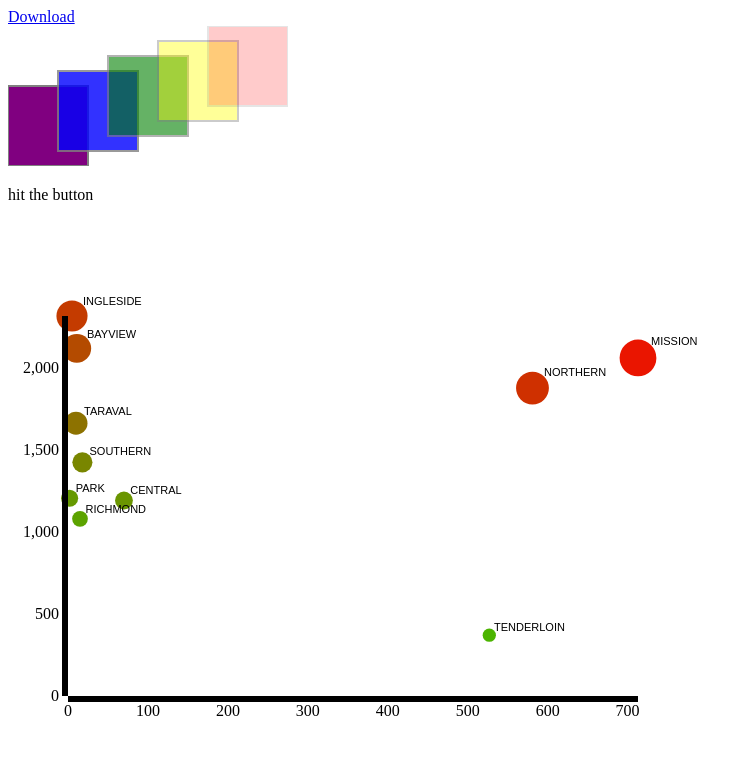
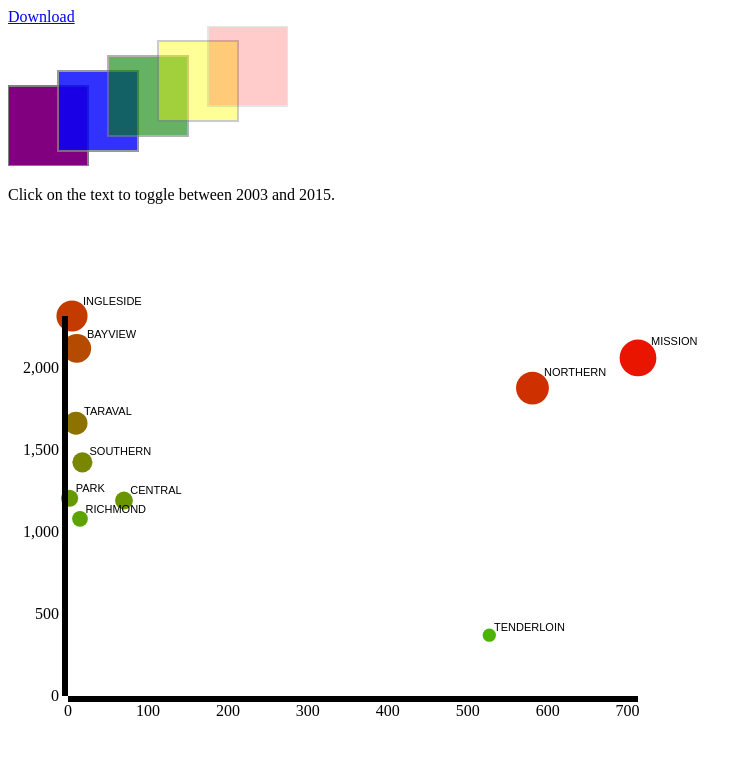
Before and after one commit to kanyikd/kanyikd.github.io, a plain HTML site: page index.html in a window 1280 px wide. Shown: the whole page, without its empty margins (0-752 px from the left). Drawn offline with Linux system fonts and the light colour scheme.

Commit message:
Assignment2

```diff
--- a/index.html
+++ b/index.html
@@ -25,7 +25,7 @@
 
         <!--Assignment 2B-->
 
-        <p>hit the button</p><br>
+        <p>Click on the text to toggle between 2003 and 2015.</p><br>
         <script type="text/javascript">
 
                 var w = 750;
```
